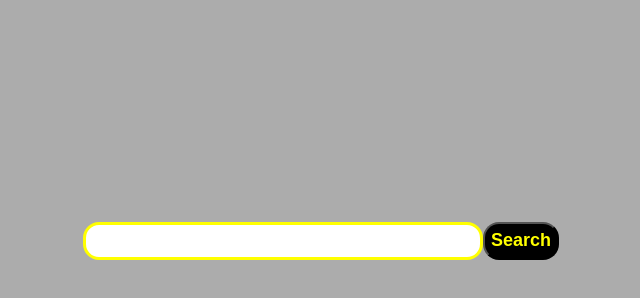
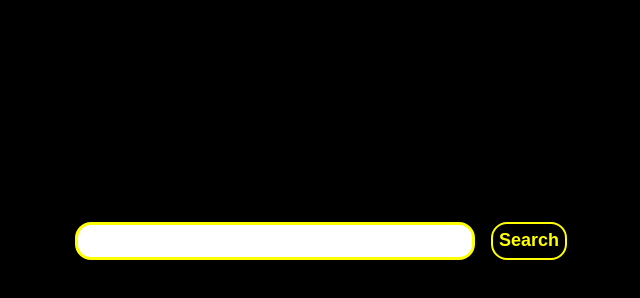
Before and after one commit to agent-52/gif_finder, a plain HTML site: page index.html in a window 1280 px wide. Shown: the part 190-488 px from the top of the page, without its empty margins (319-959 px from the left). Drawn offline with Linux system fonts and the light colour scheme.

```diff
--- a/style.css
+++ b/style.css
@@ -5,10 +5,12 @@ body{
   display: grid;
   place-items: center;
   height: 100vh;
-  background-color: rgba(0, 0, 0, 0.326);
+  background-color: black;
+  color: white;
 }
 .searchBar{
   display: flex;
+  gap: 1rem;
 }
 input{
   width: 400px;
@@ -17,6 +19,7 @@ input{
   border-radius: 1rem;
   font-weight: bold;
   border: 3px solid yellow;
+  outline: none;
 }
 .searchButton{
   padding-block: 0.3rem;
@@ -25,4 +28,5 @@ input{
   border-radius: 1rem;
   color: yellow;
   background-color: black;
+  border: 2px solid yellow;
 }
```
